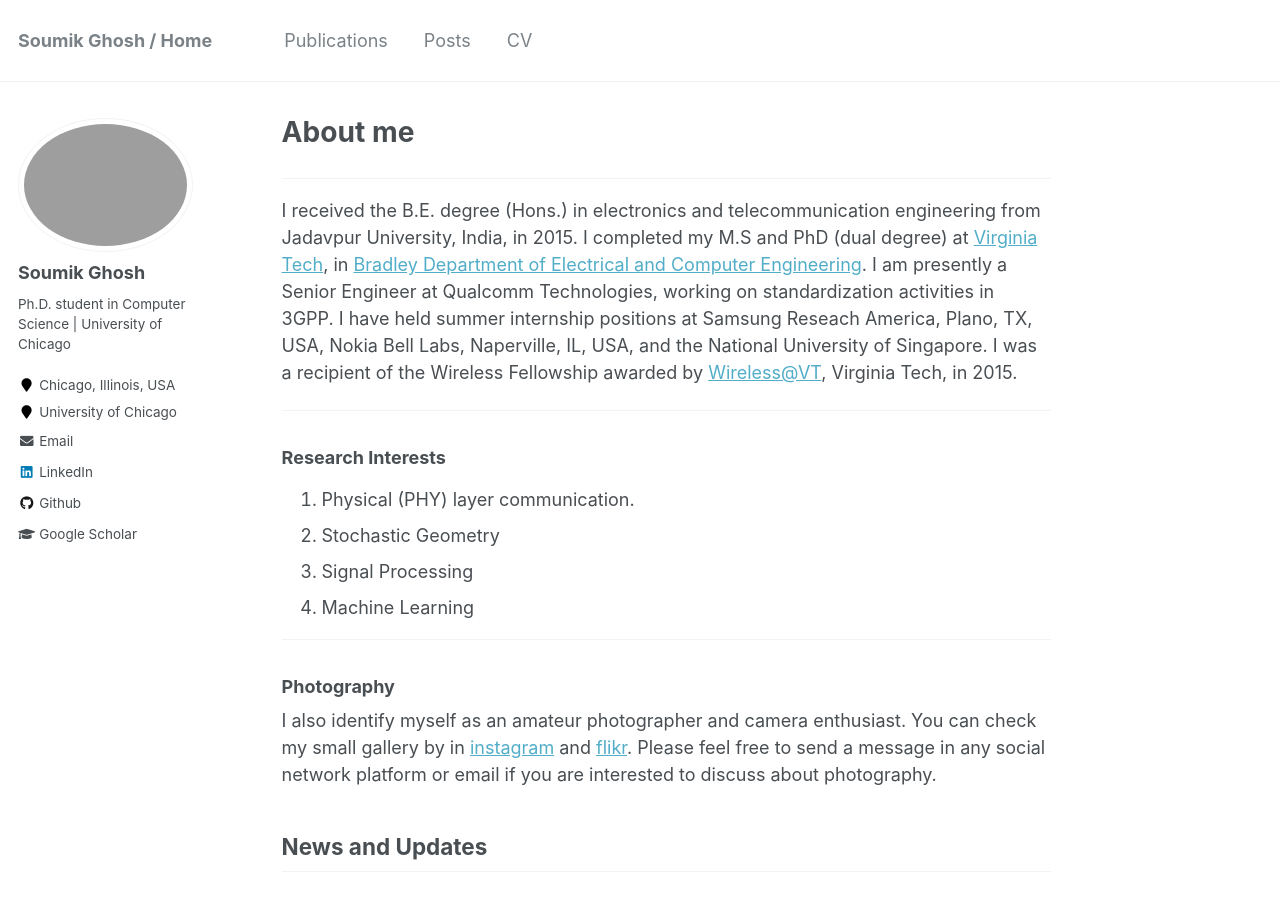
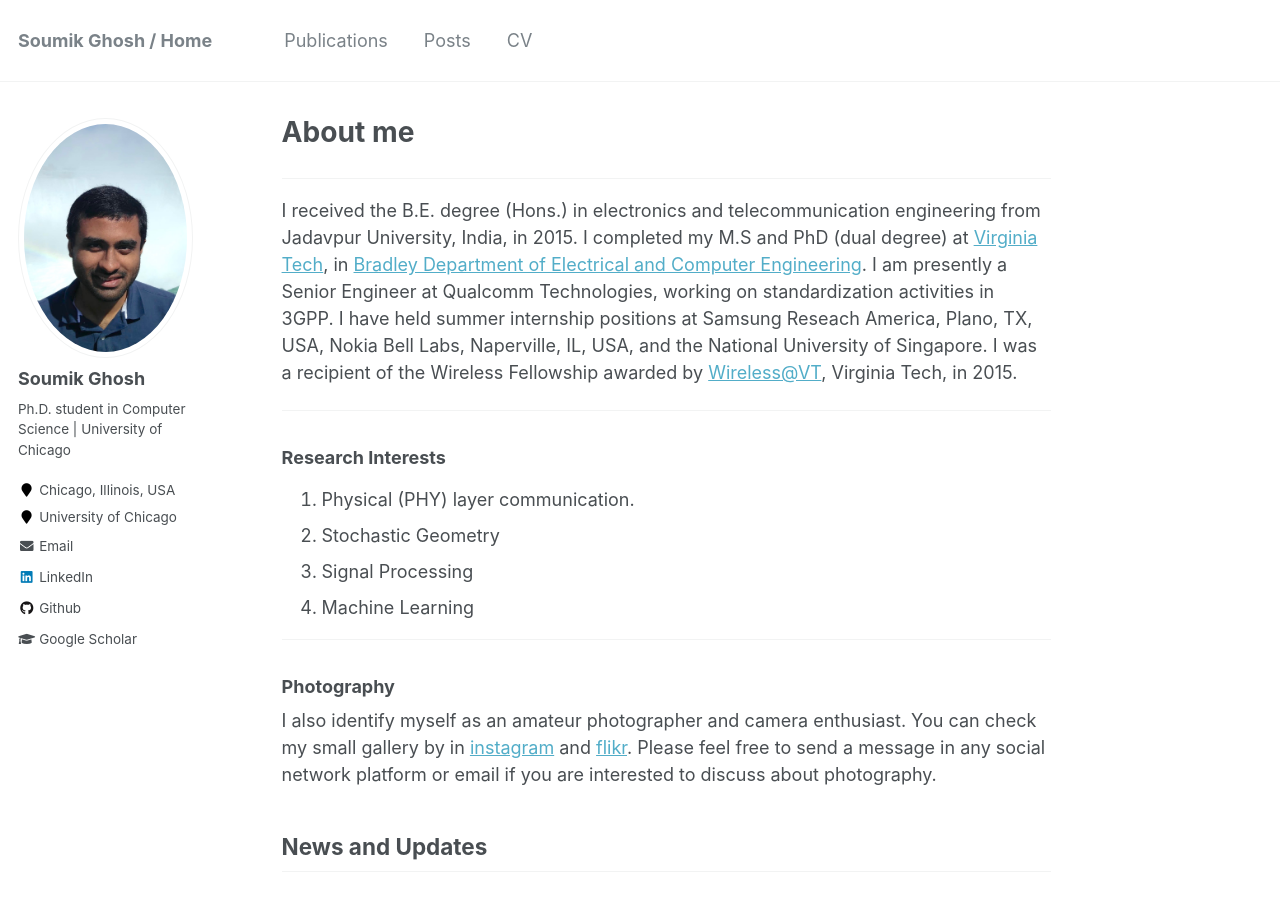
Before and after one commit to soumikghosh23/soumikghosh23.github.io, a Jekyll site: the page built from _pages/about.md, in a window 1280 px wide and 900 px high. Built offline with Jekyll 4.4.1, drawn with Linux system fonts in a browser that asks for light colours.

Commit message:
debugging

```diff
--- a/_config.yml
+++ b/_config.yml
@@ -81,7 +81,7 @@ analytics:
 # Site Author
 author:
   name             : "Soumik Ghosh"
-  avatar           : "profile-photo.png"
+  avatar           : "profile.png"
   bio              : "Ph.D. student in Computer Science | University of Chicago"
   location         : "Chicago, Illinois, USA"
   employer         : "University of Chicago"
```
